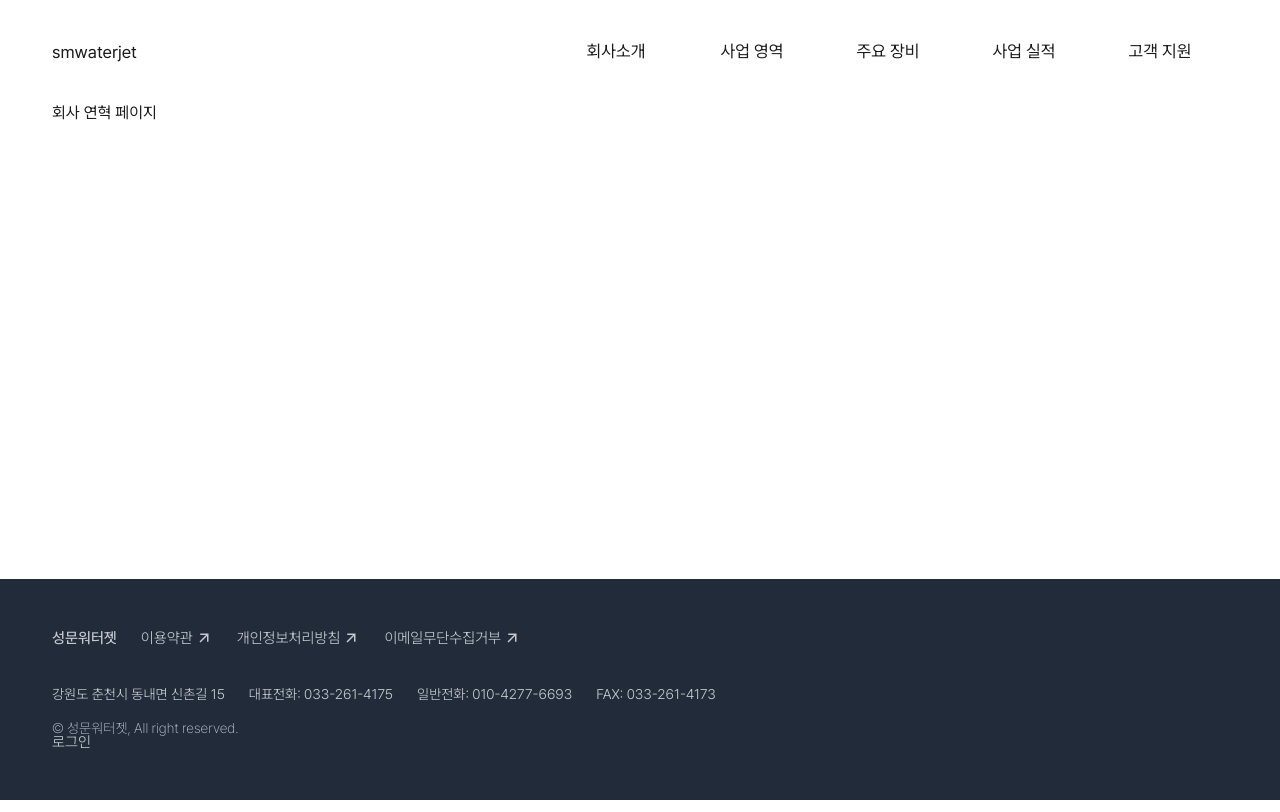
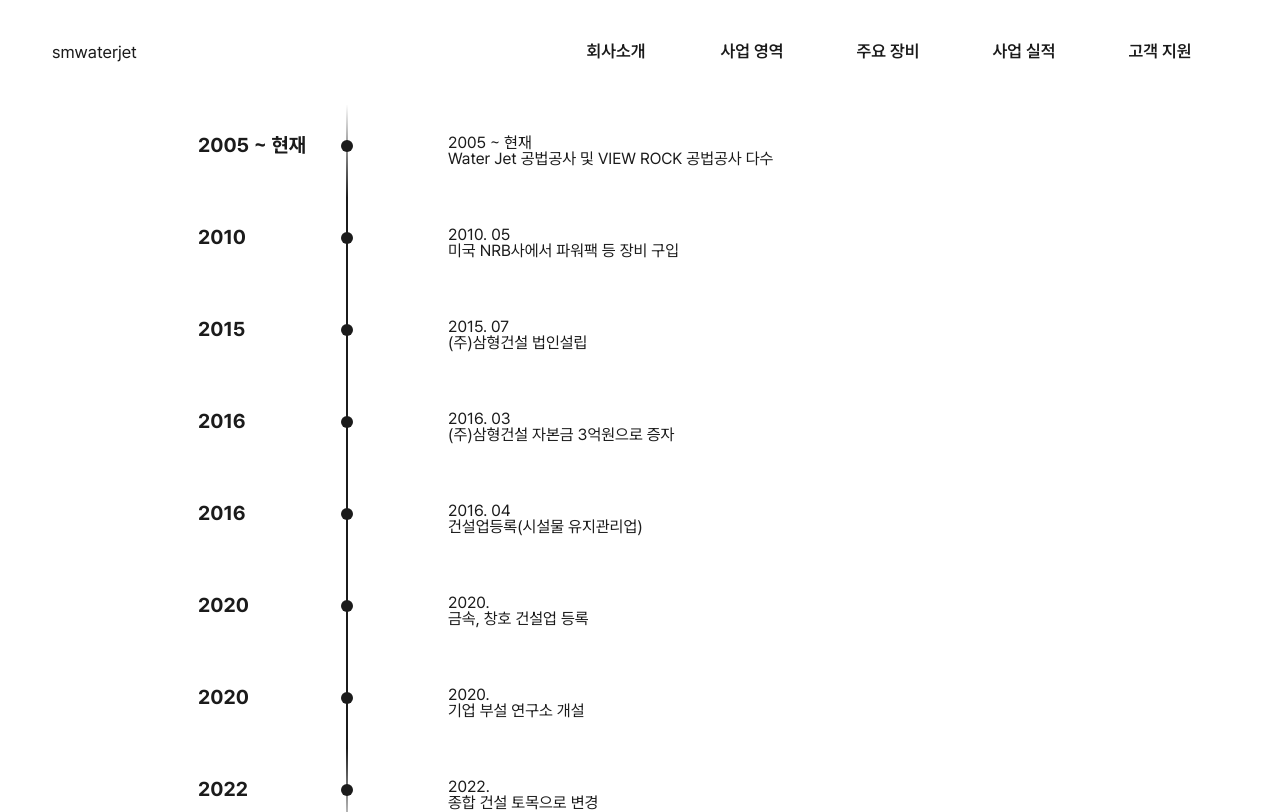
Before and after one commit to Melting-Ground/smwaterjet-web-client, a Next.js app: page /company/history in a window 1280 px wide. Shown: the top 812 px of the page. Built offline with nearby package versions, Linux system fonts and the light colour scheme.

Commit message:
Style: 연혁 페이지 구현

```diff
--- /dev/null
+++ b/src/app/(routes)/company/history/page.module.scss
@@ -0,0 +1,50 @@
+// @import "./_styles/variables";
+@import "../../../_styles/variables";
+@import "../../../_styles/mixins";
+
+.container {
+  display: flex;
+  flex-direction: row;
+  justify-content: center;
+  width: 100%;
+
+  .history {
+    width: 50%;
+    display: flex;
+    flex-direction: column;
+
+    li {
+      border-left: 2px solid $black;
+      padding: 30px;
+      padding-left: 100px;
+      display: flex;
+      flex-direction: column;
+
+      &:nth-child(1) {
+        border-image: linear-gradient(transparent, $black) 1 100%;
+      }
+      &:last-child {
+        border-image: linear-gradient($black, transparent) 1 100%;
+      }
+
+      &::after {
+        position: absolute;
+        margin-left: -250px;
+        font-size: 20px;
+        font-weight: 700;
+        content: attr(data-year);
+      }
+
+      &::before {
+        margin-left: -107px;
+        position: absolute;
+        margin-top: 5px;
+        width: 12px;
+        height: 12px;
+        content: "";
+        background-color: $black;
+        border-radius: 50%;
+      }
+    }
+  }
+}
--- a/src/app/(routes)/company/history/page.tsx
+++ b/src/app/(routes)/company/history/page.tsx
@@ -1,5 +1,43 @@
 import React from "react";
+import styles from "./page.module.scss";
 
 export default function History() {
-  return <div>회사 연혁 페이지</div>;
+  return (
+    <div className={styles.container}>
+      <ol className={styles.history}>
+        <li data-year="2005 ~ 현재">
+          <p>2005 ~ 현재</p>
+          <p>Water Jet 공법공사 및 VIEW ROCK 공법공사 다수</p>
+        </li>
+        <li data-year="2010">
+          <p>2010. 05</p>
+          <p>미국 NRB사에서 파워팩 등 장비 구입</p>
+        </li>
+        <li data-year="2015">
+          <p>2015. 07</p>
+          <p>(주)삼형건설 법인설립</p>
+        </li>
+        <li data-year="2016">
+          <p>2016. 03</p>
+          <p>(주)삼형건설 자본금 3억원으로 증자</p>
+        </li>
+        <li data-year="2016">
+          <p>2016. 04</p>
+          <p>건설업등록(시설물 유지관리업)</p>
+        </li>
+        <li data-year="2020">
+          <p>2020. </p>
+          <p>금속, 창호 건설업 등록</p>
+        </li>
+        <li data-year="2020">
+          <p>2020. </p>
+          <p>기업 부설 연구소 개설</p>
+        </li>
+        <li data-year="2022">
+          <p>2022. </p>
+          <p>종합 건설 토목으로 변경</p>
+        </li>
+      </ol>
+    </div>
+  );
 }
--- a/src/app/(routes)/login/page.module.scss
+++ b/src/app/(routes)/login/page.module.scss
@@ -1,7 +1,7 @@
 @import "../../_styles/mixins";
 @import "../../_styles/variables";
 
-.login {
+.container {
   display: flex;
   flex-direction: column;
   gap: 10px;
--- a/src/app/_components/Footer/Footer.module.scss
+++ b/src/app/_components/Footer/Footer.module.scss
@@ -6,6 +6,7 @@
   padding: 50px 0;
   width: 100%;
   font-size: 15px;
+  z-index: 10;
   &-inner {
     @include inner-container;
     display: flex;
--- a/src/app/_components/Header/Header.tsx
+++ b/src/app/_components/Header/Header.tsx
@@ -1,5 +1,5 @@
 "use client";
-import React, { useEffect } from "react";
+import React from "react";
 import NavSubList from "./NavSubList";
 import NavList from "./NavList";
 import styles from "./Header.module.scss";
--- a/src/app/_components/Header/NavList.module.scss
+++ b/src/app/_components/Header/NavList.module.scss
@@ -5,6 +5,7 @@
   height: 100%;
   display: flex;
   align-items: center;
+  font-weight: 600;
   &-list {
     width: 680px;
     display: grid;
--- a/src/app/_components/Header/NavSubList.module.scss
+++ b/src/app/_components/Header/NavSubList.module.scss
@@ -13,7 +13,7 @@
   flex-direction: row;
   justify-content: center;
   transition: opacity 0.5s ease, visibility 0.5s ease;
-
+  z-index: 999;
   &.hidden {
     opacity: 0;
     visibility: hidden;
```
Also changed, not shown: src/app/(routes)/login/page.tsx (+51 -6 lines).
